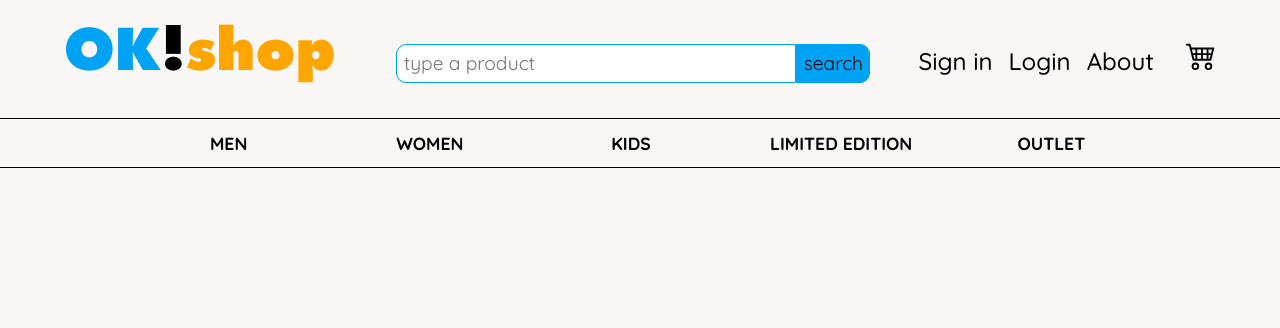
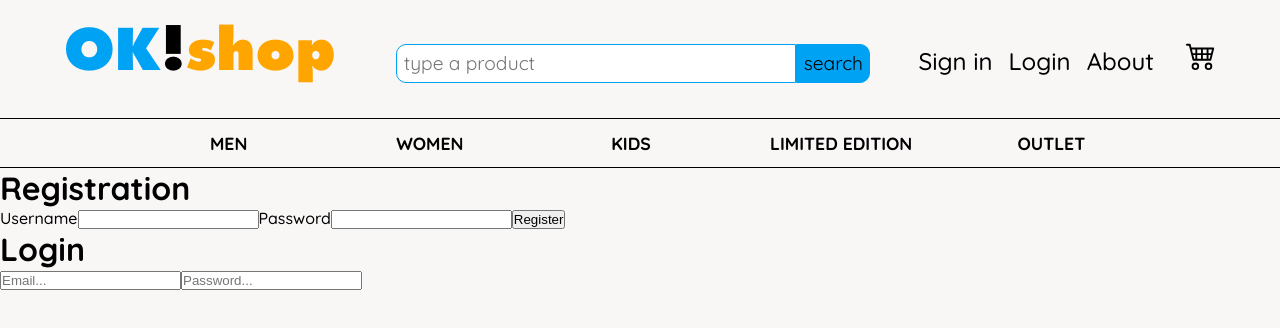
Before and after one commit to damszal/okshop, a React (Vite) app: page /about in a window 1280 px wide. Shown: the top 328 px of the page. Built offline with nearby package versions, Linux system fonts and the light colour scheme; a web font is replaced by a local one.

Commit message:
add axios module and add registration connection with local sql database

```diff
--- a/package.json
+++ b/package.json
@@ -13,6 +13,7 @@
     "@emotion/react": "^11.11.1",
     "@emotion/styled": "^11.11.0",
     "@mui/material": "^5.13.5",
+    "axios": "^1.5.0",
     "formik": "^2.4.1",
     "localforage": "^1.10.0",
     "match-sorter": "^6.3.1",
--- a/src/pages/About.jsx
+++ b/src/pages/About.jsx
@@ -1,26 +1,47 @@
-
+import React,{useState} from 'react'
+import axios from 'axios'
 
 function About() {
-  return
-  // (
-    // <div className="item-cart-container">
-    //   <h2 className="item-card-title">item title</h2>
-    //   <div className="item-cart-img-container">
-    //     <img src="https://placehold.co/600x400" alt="" />
-    //   </div>
-    //   <div className="item-proper-container">
-    //     <div className="item-cart-size">size</div>
-    //     <div className="item-cart-color">color</div>
-    //     <div className="item-cart-qt">quantity</div>
-    //   </div>
-    //   <div className="item-cart-description">
-    //     Lorem ipsum dolor sit, amet consectetur adipisicing elit. Vel voluptatibus repellat fugiat odio minus doloremque eos delectus assumenda perspiciatis maiores.
-    //   </div>
-    //   <div className="item-cart-price">price</div>
-    //   <div className="item-cart-add-icon">add-icon</div>
 
-    // </div>
-  // )
+    const [emailReg, setEmailReg] = useState('')
+    const [passwordReg, setPasswordReg] = useState('')
+
+    const register = () => {
+      axios.post('http://127.0.0.1:5173/reg/user', {
+        username : emailReg,
+        password : passwordReg,
+      }).then((response) => {
+        console.log(response)
+      })
+    }
+
+  return (
+      <div className="form-container">
+        <div className="registration">
+          <h1>Registration</h1>
+          <label>Username</label>
+          <input
+          type="text"
+          onChange={(e)=>{
+            setEmailReg(e.target.value)
+          }}
+          />
+          <label>Password</label>
+          <input
+          type="text"
+          onChange={(e)=>{
+            setPasswordReg(e.target.value)
+          }}
+          />
+          <button onClick={register}>Register</button>
+        </div>
+        <div className='login'>
+          <h1>Login</h1>
+          <input type="text" placeholder='Email...'/>
+          <input type="password" placeholder='Password...'/>
+        </div>
+    </div>
+  )
 }
 
-export default About;
+export default About
--- a/src/pages/SignIn.jsx
+++ b/src/pages/SignIn.jsx
@@ -1,4 +1,5 @@
-import * as React from 'react';
+import React,{useState} from 'react'
+import axios from 'axios'
 
 import {Grid,Typography,TextField, Button,
 } from '@mui/material'
@@ -6,6 +7,19 @@ import {Grid,Typography,TextField, Button,
 
 
 function SignIn() {
+
+  const [emailReg, setEmailReg] = useState('')
+  const [passwordReg, setPasswordReg] = useState('')
+
+  const register = () => {
+    axios.post('http://127.0.0.1:5173/reg/user', {
+      username : emailReg,
+      password : passwordReg,
+    }).then((response) => {
+      console.log(response)
+    })
+  }
+
   return (
     <Grid
     container
@@ -22,12 +36,18 @@ function SignIn() {
           label="Email"
           fullWidth
           style={{ marginBottom: "2em" }}
+          onChange={(e)=>{
+            setEmailReg(e.target.value)
+          }}
         />
         <TextField
           variant="outlined"
           label="Password"
           fullWidth
           style={{ marginBottom: "2em" }}
+          onChange={(e)=>{
+            setPasswordReg(e.target.value)
+          }}
         />
         <TextField
           variant="outlined"
@@ -35,7 +55,7 @@ function SignIn() {
           fullWidth
           style={{ marginBottom: "2em" }}
         />
-        <Button size="large" variant="contained" color="primary">
+        <Button size="large" variant="contained" color="primary" onClick={register}>
           sign in
         </Button>
       </Grid>
--- a/vite.config.js
+++ b/vite.config.js
@@ -9,7 +9,8 @@ export default defineConfig({
   },
   server: {
     proxy: {
-      "/api/" : "http://localhost:8080/"
+      "/api/" : "http://localhost:8080/",
+      "/reg/" : "http://localhost:8080/",
     }
   },
 })
```
Also changed, not shown: src/main.jsx (line endings or trailing spaces), 2 other files (tests, documents, lock files or other folders).
